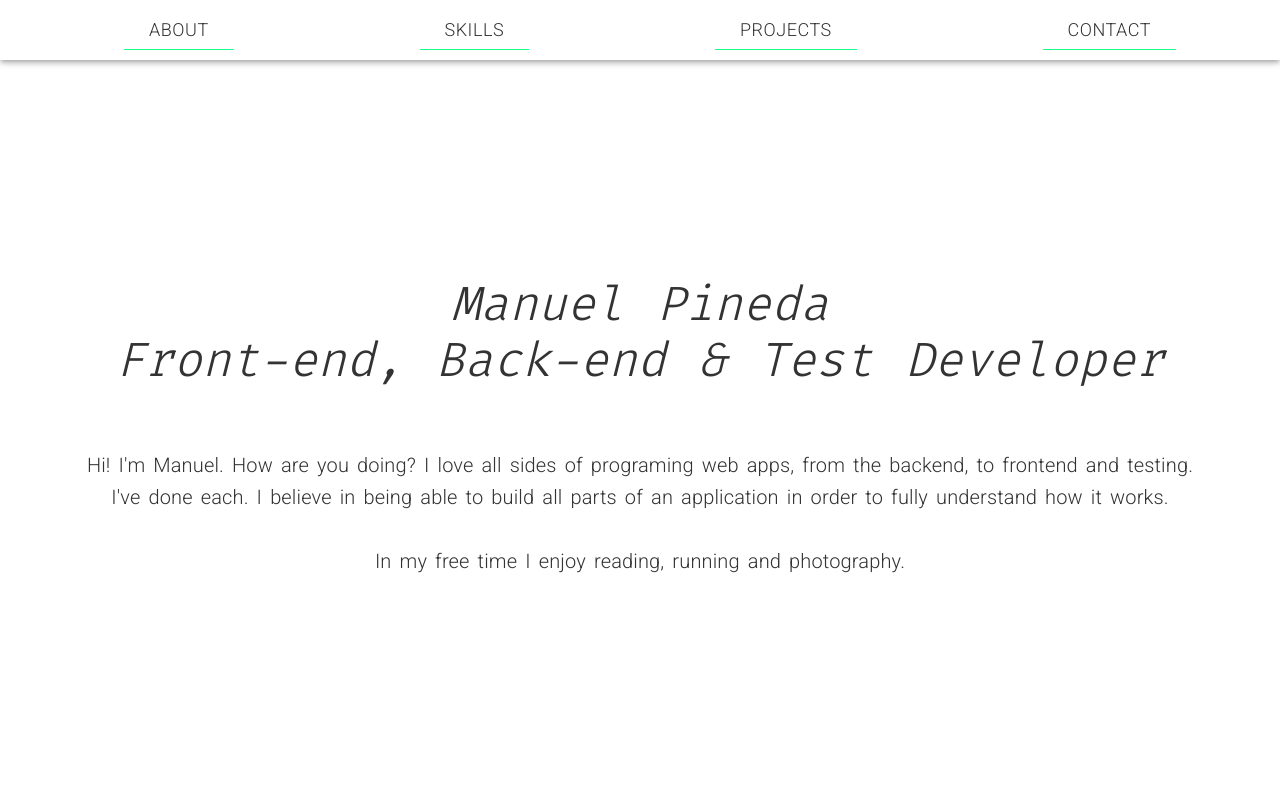
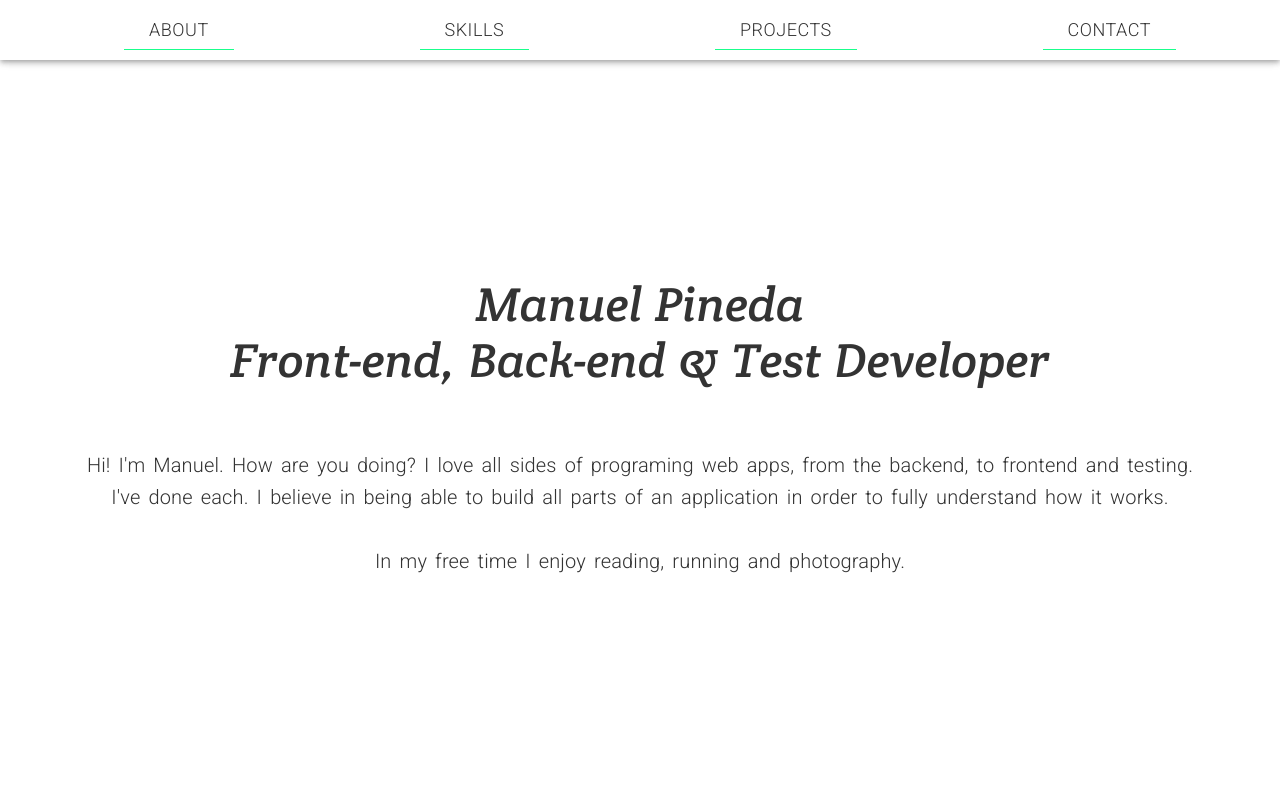
Before and after one commit to manuel12/personal-portfolio-page, a React (Create React App) app in the folder react-portfolio/: page / in a window 1280 px wide. Shown: the top 800 px of the page. Built offline with nearby package versions, Linux system fonts and the light colour scheme.

Commit message:
Added main font variable.

```diff
--- a/react-portfolio/src/App.css
+++ b/react-portfolio/src/App.css
@@ -12,6 +12,8 @@
   --background-color: #00ce3b;
   --darker-background-color: #009916;
   --darkest-background-color: #003000;
+
+  --main-font: 'Crete Round', serif;
 }
 
 ::-webkit-scrollbar {
```
